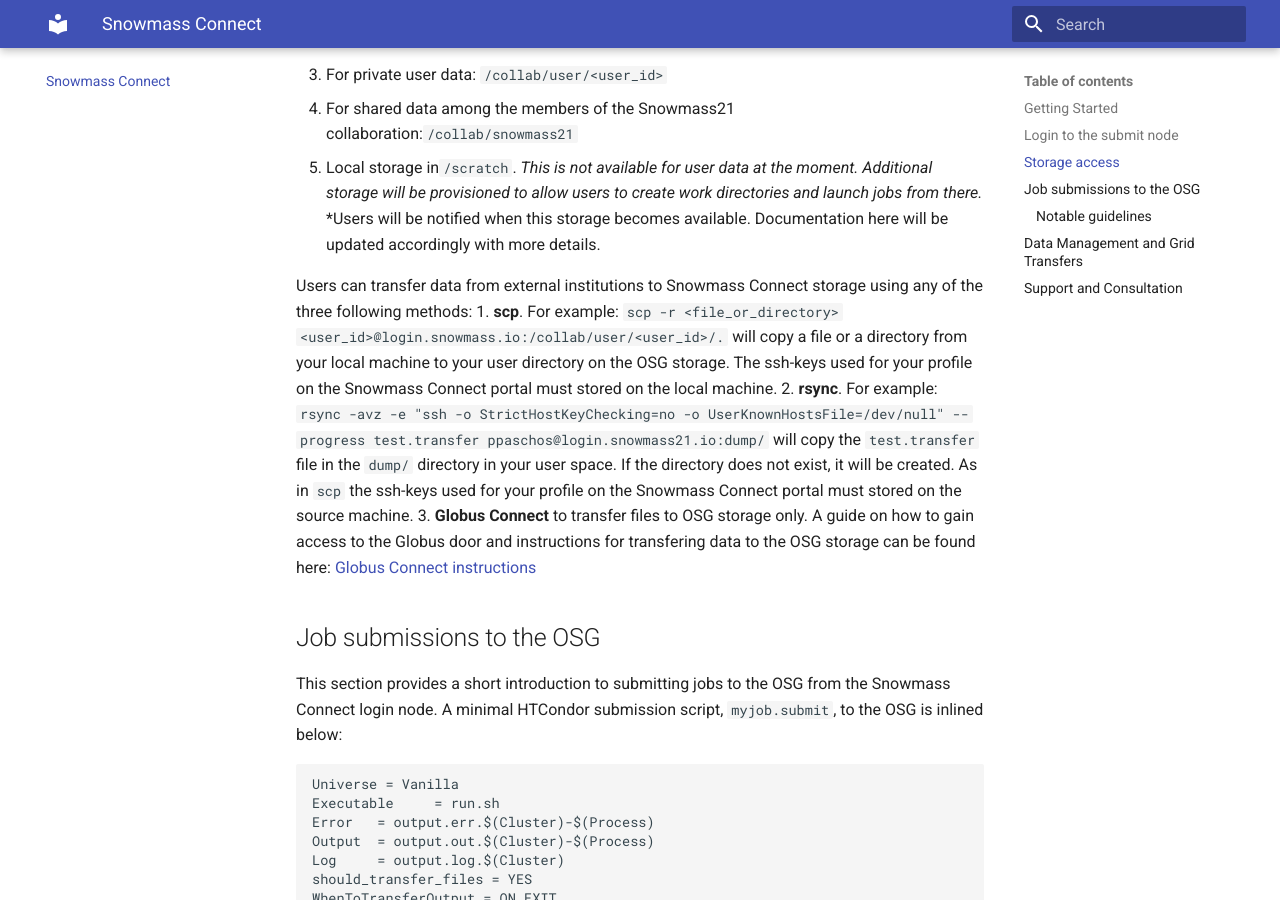
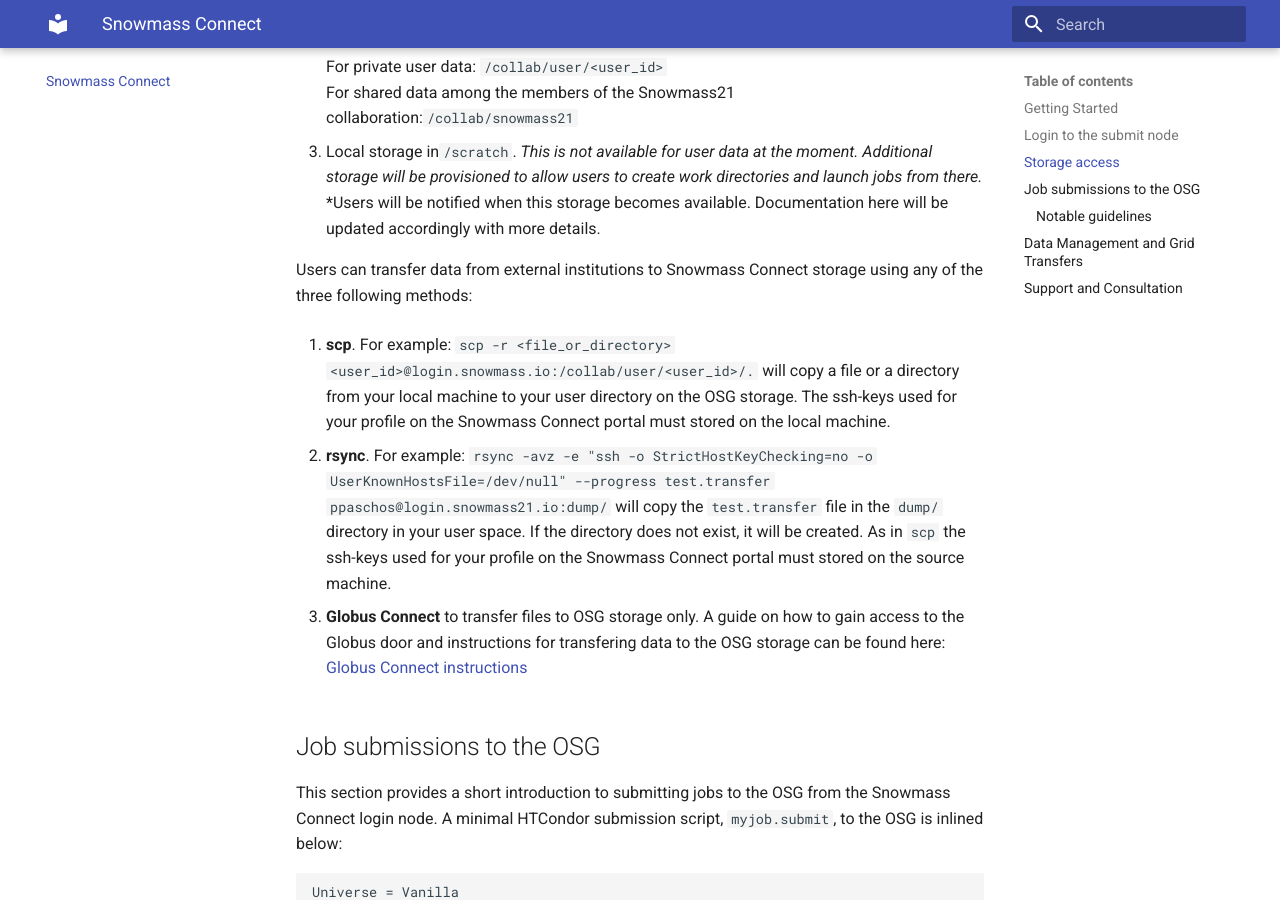
Before and after one commit to ppaschos/snowmass-connect-docs, an MkDocs documentation site: the page built from docs/index.md, in a window 1280 px wide and 900 px high, scrolled down 1472 px. Built offline with MkDocs 1.6.1 and Material for MkDocs 9.7.7, drawn with Linux system fonts in a browser that asks for light colours.

```diff
--- a/docs/index.md
+++ b/docs/index.md
@@ -39,19 +39,22 @@ users can move data in from their home institutions.
 be used for scripts, submission files and small size data. Large input files for jobs on the grid should not be stored here.
 2. OSG storage accebible from the login node at `/collab`. Users should store their
 data in either of two subdirectories:
-* For private user data: `/collab/user/<user_id>`
-* For shared data among the members of the Snowmass21 collaboration:`/collab/snowmass21`
+    For private user data: `/collab/user/<user_id>`
+    For shared data among the members of the Snowmass21 collaboration:`/collab/snowmass21`
 3. Local storage in`/scratch`. *This is not available for user data at the moment. Additional storage will be*
 *provisioned to allow users to create work directories and launch jobs from there.*
 *Users will be notified when this storage becomes available. Documentation here will be updated accordingly with more details.
 
 Users can transfer data from external institutions to Snowmass Connect storage using any of the three following methods:
+
 1. **scp**. For example: `scp -r <file_or_directory> <user_id>@login.snowmass.io:/collab/user/<user_id>/.` will copy a file or a directory
 from your local machine to your user directory on the OSG storage. The ssh-keys used for your profile on the Snowmass Connect portal
 must stored on the local machine.
+
 2. **rsync**. For example: `rsync -avz -e "ssh -o StrictHostKeyChecking=no -o UserKnownHostsFile=/dev/null" --progress test.transfer ppaschos@login.snowmass21.io:dump/` will copy the `test.transfer` file in the `dump/` directory in your user space. If the directory
 does not exist, it will be created. As in `scp` the ssh-keys used for your profile on the Snowmass Connect portal
 must stored on the source machine.
+
 3. **Globus Connect** to transfer files to OSG storage only. A guide on how to gain access to the Globus door and instructions for transfering
 data to the OSG storage can be found here: [Globus Connect instructions](globus.md)
 
```
